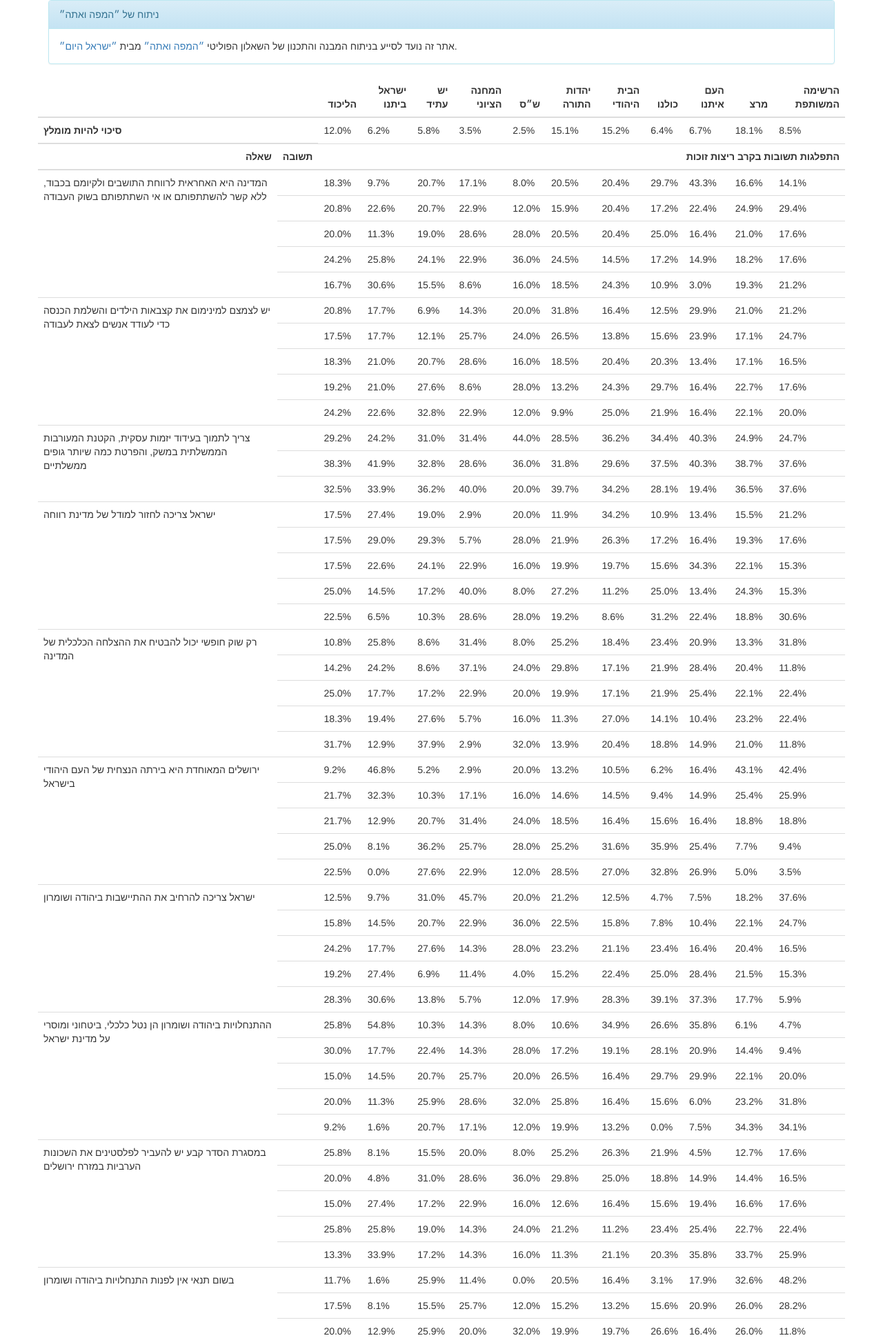
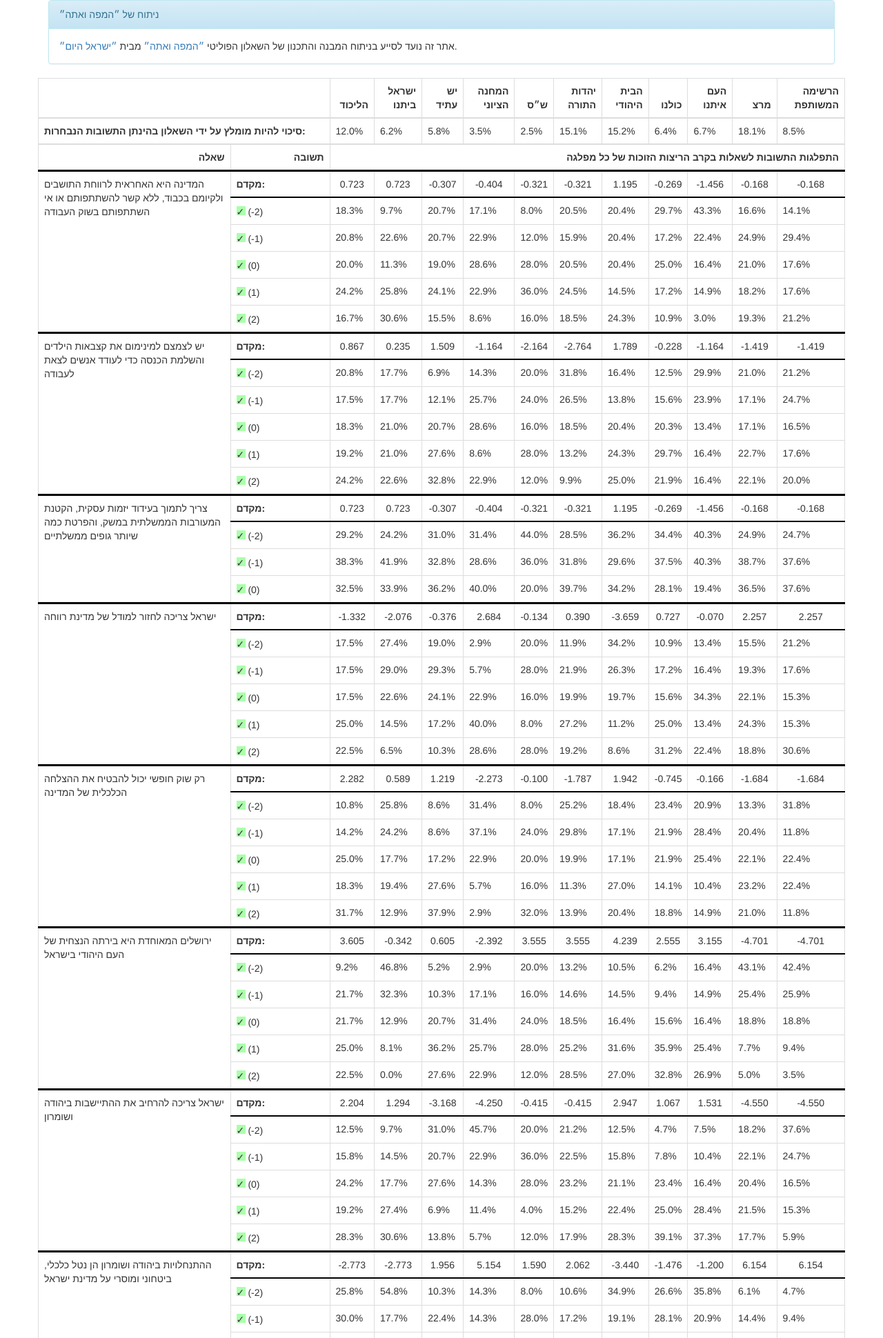
Before and after one commit to yairchu/hayom_map_re, a Django app: page / in a window 1280 px wide. Shown: the top 1940 px of the page at 69% size. Run offline with Django 3.2, Linux system fonts and the light colour scheme; some libraries are stand-ins or nearby versions.

Commit message:
can select answers allowed to use in simulation

```diff
--- a/hayom/templates/hayom/home.html
+++ b/hayom/templates/hayom/home.html
@@ -10,6 +10,41 @@
   <style type="text/css">
     th {
       text-align: right;
+    }
+    .answer-invalid {
+      color: #888;
+    }
+    .answer {
+      width: 144px;
+    }
+    .answer input {
+      position: relative;
+    }
+    .answer input:before {
+      display: block;
+      width: 100%;
+      height: 100%;
+      border: 1px solid #808080;
+      content: "";
+      background: #FFF;
+    }
+    .answer input:checked:after {
+      position: absolute;
+      top: 0;
+      left: 0;
+      width: 100%;
+      height: 100%;
+      background-color: #faa;
+      content: '✗';
+    }
+    .answer input:not(:checked):after {
+      position: absolute;
+      top: 0;
+      left: 0;
+      width: 100%;
+      height: 100%;
+      background-color: #afa;
+      content: '✓';
     }
   </style>
 </head>
@@ -29,7 +64,8 @@
       </div>
     </div>
     <div class="row">
-      <table class="table">
+      <form>
+        <table class="table table-bordered">
           <thead>
             <tr>
               <th colspan=2></th>
@@ -38,7 +74,9 @@
               {% endfor %}
             </tr>
             <tr>
-            <th colspan=2 style="text-align: left;">{% trans "סיכוי להיות מומלץ" %}</th>
+              <th colspan=2 style="text-align: left;">
+                {% trans "סיכוי להיות מומלץ על ידי השאלון בהינתן התשובות הנבחרות" %}:
+              </th>
               {% for party in parties %}
                 <td>{{ party.percent }}%</td>
               {% endfor %}
@@ -47,33 +85,53 @@
               <th>{% trans "שאלה" %}</th>
               <th>{% trans "תשובה" %}</th>
               <th colspan={{num_parties}}>
-              {% trans "התפלגות תשובות בקרב ריצות זוכות" %}
+                {% trans "התפלגות התשובות לשאלות בקרב הריצות הזוכות של כל מפלגה" %}
               </th>
             </tr>
           </thead>
           <tbody>
             {% for question in questions %}
-            <tr>
-              <td rowspan={{question.num_answers}}>
+              <tr style="border-top: 3px solid black; border-bottom: 2px solid black;">
+                <td rowspan={{question.num_rows}}>
                   {{ question.title }}
                 </td>
+                <th style="text-align: left;">{% trans "מקדם" %}:</th>
+                {% for v in question.vector %}
+                  <td dir="ltr" style="text-align: center;">{{v}}</td>
+                {% endfor %}
+              </tr>
               {% for answer in question.answers %}
-              {% if not forloop.first %}
                 <tr>
-              {% endif %}
-                <td>
+                  {% if answer.used %}
+                    <td class="answer">
+                      <input type="checkbox" name="{{question.code}}N{{answer.val}}" />
                       {{ answer.name }}
+                      <span dir="ltr">({{ answer.val }})</span>
                     </td>
                     {% for pct in answer.party_percents %}
                       <td>
                         {{pct}}%
                       </td>
                     {% endfor %}
+                  {% else %}
+                    <td class="answer answer-invalid">
+                      <input type="checkbox" name="{{question.code}}N{{answer.val}}" checked="on" />
+                      {{ answer.name }}
+                      <span dir="ltr">({{ answer.val }})</span>
+                    </td>
+                    {% for pct in answer.party_percents %}
+                      <td class="answer-invalid">
+                        -
+                      </td>
+                    {% endfor %}
+                  {% endif %}
                 </tr>
               {% endfor %}
             {% endfor %}
           </tbody>
         </table>
+        <input type="submit" value="חשב עם התשובות הנבחרות" />
+      </form>
     </div>
   </div>
 </body>
--- a/hayom/views.py
+++ b/hayom/views.py
@@ -1,10 +1,19 @@
 from hayom import parse_source, simulate
 
+import copy
 from django.shortcuts import render
 
 def home(request):
     questions_order, question_titles, answer_sets = parse_source.questions()
     party_names, weights = parse_source.parties(questions_order)
+
+    orig_answer_sets = copy.deepcopy(answer_sets)
+    for param in request.GET.keys():
+        parts = param.split('N')
+        if len(parts) != 2:
+            continue
+        del answer_sets[parts[0]][int(parts[1])]
+
     num_runs = 1000
     num_wins, winning_answers_count = simulate.random_sample(
         weights, questions_order, answer_sets, num_runs)
@@ -25,14 +34,18 @@ def home(request):
         if q == 'const':
             continue
         question = {
+            'code': q,
             'title': question_titles[q],
-            'num_answers': len(answer_sets[q]),
+            'num_rows': 1+len(orig_answer_sets[q]),
+            'vector': ['%.3f'%x for x in weights[:, q_idx]],
             'answers': []
             }
-        for k, v in sorted(answer_sets[q].items()):
+        for k, v in sorted(orig_answer_sets[q].items()):
+            valid_answers = answer_sets[q]
             answer = {
                 'val': k,
                 'name': v,
+                'used': k in valid_answers,
                 'party_percents': [
                     '%.1f' %
                     (100*winning_answers_count.get((p, q_idx, k), 0)/div[p])
```
Lines whose indentation alone changed are shown as unchanged.
